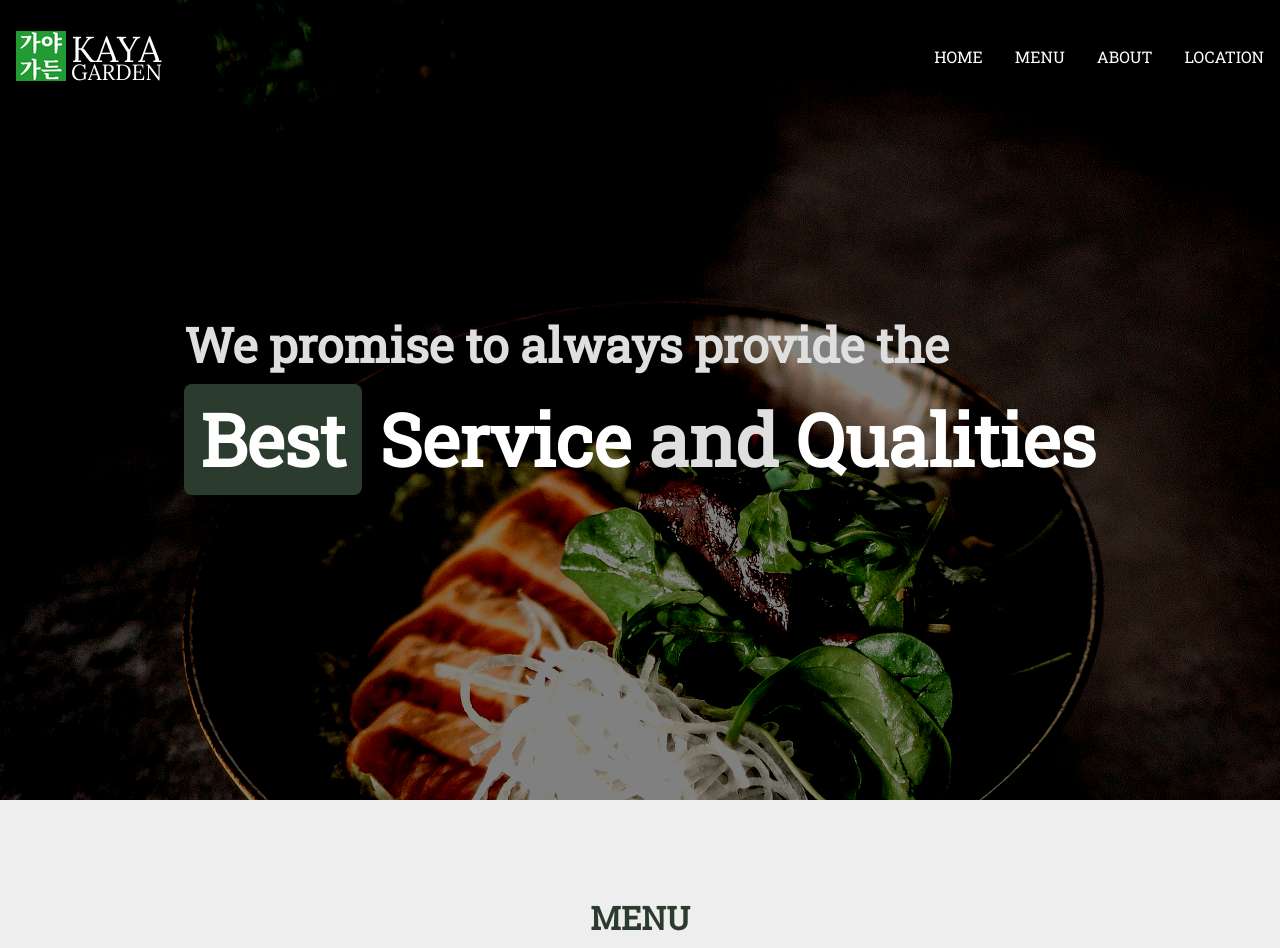
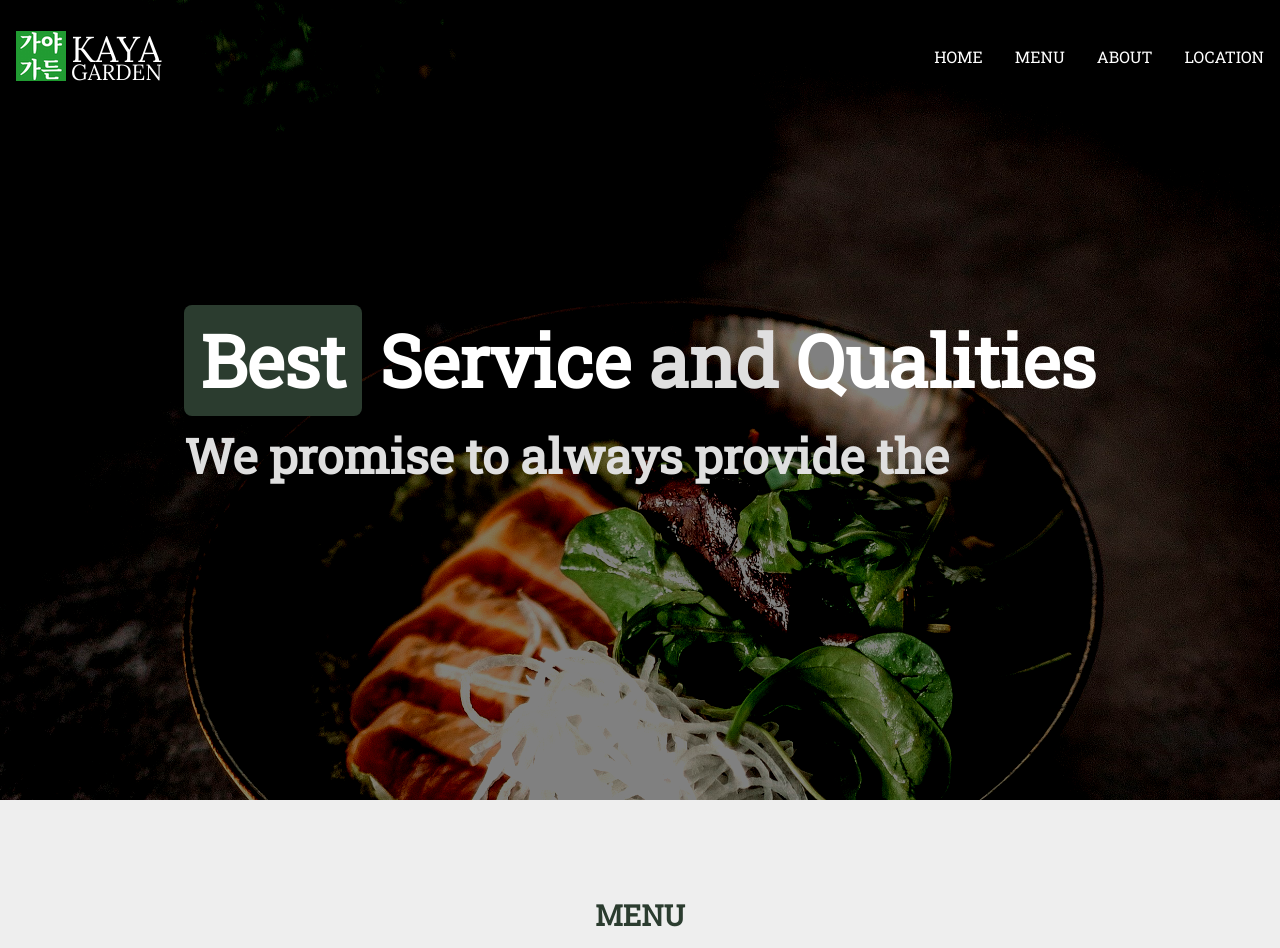
Before and after one commit to SunilPark1129/re-kaya-garden, a React (Create React App) app: page / in a window 1280 px wide. Shown: the top 948 px of the page. Built offline with nearby package versions, Linux system fonts and the light colour scheme.

Commit message:
Updated Semantic Tags

```diff
--- a/src/App.js
+++ b/src/App.js
@@ -3,6 +3,7 @@ import "./pages/page.css";
 
 import { Navbar, Footer } from "./components/index";
 import { Home, About, Location, Menu } from "./pages/index";
+import "./components/components.css";
 
 function App() {
   return (
--- a/src/components/Header.jsx
+++ b/src/components/Header.jsx
@@ -5,9 +5,9 @@ Each page adds a design with header set by sending props to this page.
 
 export const Header = ({ props }) => {
   return (
-    <div className="header">
-      <h2>{props}</h2>
+    <header className="header">
+      <h1>{props}</h1>
       <span></span>
-    </div>
+    </header>
   );
 };
--- a/src/components/components.css
+++ b/src/components/components.css
@@ -84,9 +84,9 @@
   flex-direction: column;
   gap: 1rem;
 }
-.header h2 {
+.header h1 {
   color: rgb(43, 60, 47);
-  font-size: 2em;
+  font-size: 1.8em;
 }
 .header span {
   width: 2rem;
--- a/src/components/components.scss
+++ b/src/components/components.scss
@@ -87,9 +87,9 @@
     padding: 2rem;
     flex-direction: column;
     gap: 1rem;
-    h2 {
+    h1 {
         color: rgb(43, 60, 47);
-        font-size: 2em;
+        font-size: 1.8em;
     }
     span {
         width: 2rem;
--- a/src/components/index.js
+++ b/src/components/index.js
@@ -1,5 +1,6 @@
 import Footer from "./Footer";
 import Navbar from "./Navbar";
 import { Header } from "./Header";
+import "./components.css";
 
 export { Footer, Navbar, Header };
--- a/src/pages/About.jsx
+++ b/src/pages/About.jsx
@@ -8,6 +8,8 @@ import React from "react";
 import { Header } from "../components/index";
 import bbq from "../assets/about_bbq.jpg";
 import sushi from "../assets/about_sushi.jpg";
+import "../components/components.css";
+
 const About = () => {
   return (
     <section className="page about" id="about">
--- a/src/pages/Home.jsx
+++ b/src/pages/Home.jsx
@@ -12,10 +12,10 @@ const Home = () => {
       <div className="home__bg" />
       <div className="wrapper">
         <div className="home__content">
-          <h2>We promise to always provide the</h2>
           <h1>
             <span>Best</span> <span>Service</span> and <span>Qualities</span>
           </h1>
+          <h2>We promise to always provide the</h2>
         </div>
       </div>
     </section>
--- a/src/pages/Location.jsx
+++ b/src/pages/Location.jsx
@@ -24,7 +24,7 @@ const Location = () => {
               <h3>
                 Address <FontAwesomeIcon icon={faLocationDot} />
               </h3>
-              <p>450 Broad Ave, Leonia, NJ 07605</p>
+              <address>450 Broad Ave, Leonia, NJ 07605</address>
               <a
                 className="location__map"
                 href="https://goo.gl/maps/AGh4Cc12UHX8Nqhe6"
```
Also changed, not shown: 1 other file (tests, documents, lock files or other folders).
